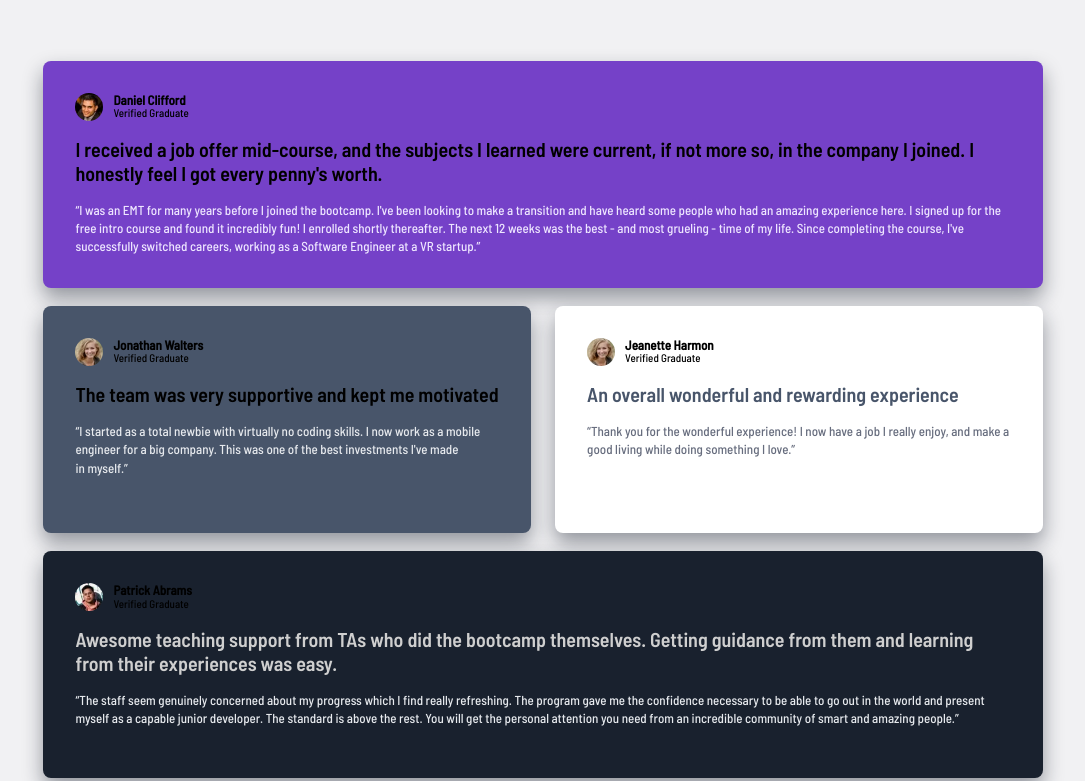
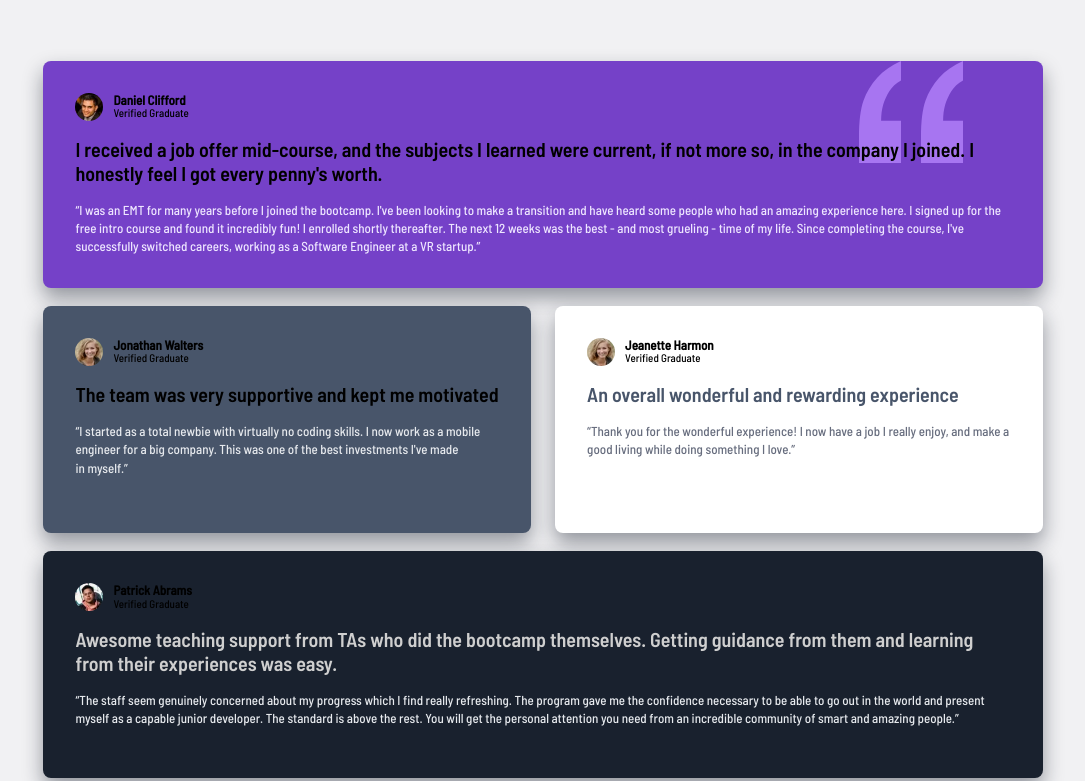
Before and after one commit to JammiM/testimonials-grid-section-fem, a website built with Vite: page index.html in a window 1280 px wide. Shown: the part 105-886 px from the top of the page, without its empty margins (97-1182 px from the left). Built offline with nearby package versions, Linux system fonts and the light colour scheme.

Commit message:
Added a quotation background image

```diff
--- a/src/scss/components/testimonial.scss
+++ b/src/scss/components/testimonial.scss
@@ -36,6 +36,13 @@
   &.t-1 {
     background-color: var(--purple-500);
     color: contrast-color(var(--purple-500));
+
+    // Tablet
+    @media (width > v.$tablet-em-width) {
+      background-image: url("../../assets/images/svgs/bg-pattern-quotation.svg");
+      background-position: top right clamp(1.5rem, 8vw, 5rem);
+      background-repeat: no-repeat;
+    }
 
     & > p.testimonial-single-quote.text-preset-3 {
       color: var(--purple-50);
```
